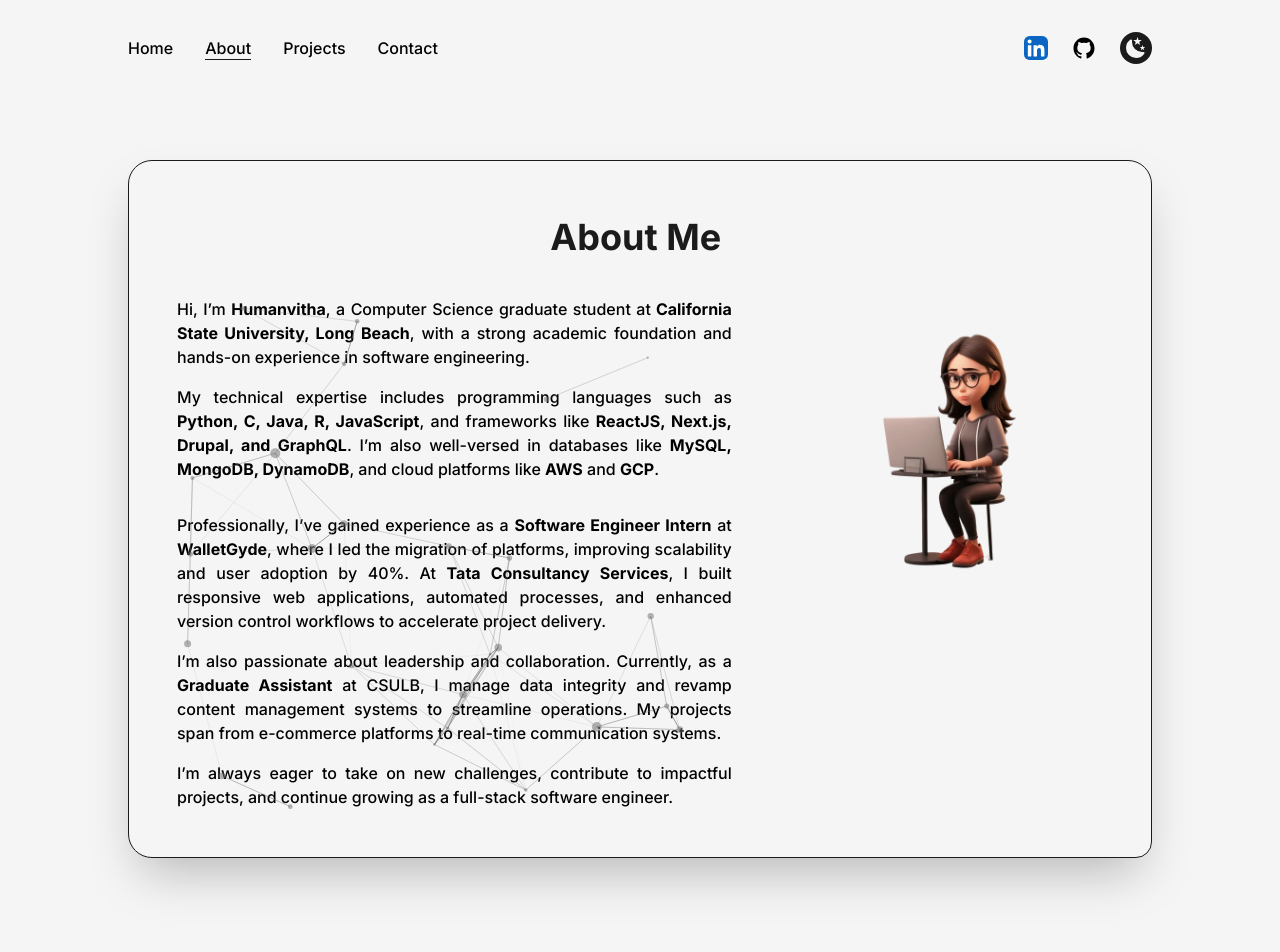
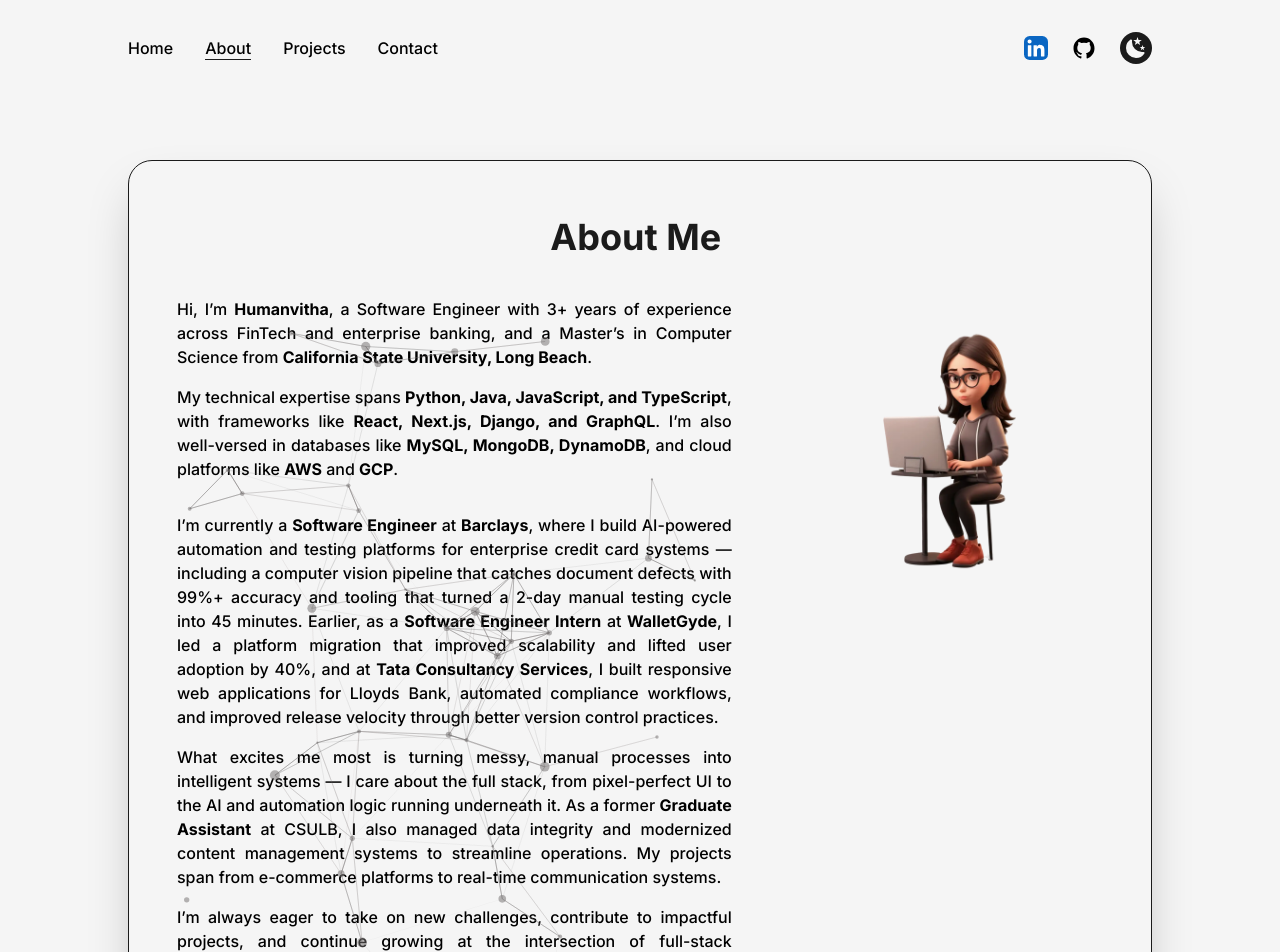
Before and after one commit to Humanvitha/Humanvitha.github.io, a Next.js app: page /about in a window 1280 px wide. Shown: the top 952 px of the page. Built offline with nearby package versions, Linux system fonts and the light colour scheme.

Commit message:
Revise about section with updated experience
Updated personal introduction and professional experience details, highlighting current role at Barclays and previous internships.

```diff
--- a/src/pages/about.js
+++ b/src/pages/about.js
@@ -40,27 +40,71 @@
                 <ParticlesContainer />
 
                 {/* Intro Section */}
-                <motion.div
+                                <motion.div
                   initial={{ opacity: 0, y: 20 }}
                   animate={{ opacity: 1, y: 0 }}
                   transition={{ duration: 0.8 }}
                 >
                   <p className="font-medium text-justify mb-4">
-                    Hi, I’m <strong>Humanvitha</strong>, a Computer Science
-                    graduate student at
-                    <strong> California State University, Long Beach</strong>,
-                    with a strong academic foundation and hands-on experience in
-                    software engineering.
+                    Hi, I’m <strong>Humanvitha</strong>, a Software Engineer
+                    with 3+ years of experience across FinTech and enterprise
+                    banking, and a Master’s in Computer Science from{" "}
+                    <strong>California State University, Long Beach</strong>.
                   </p>
                   <p className="font-medium text-justify mb-4">
-                    My technical expertise includes programming languages such
-                    as <strong>Python, C, Java, R, JavaScript</strong>, and
-                    frameworks like{" "}
-                    <strong>ReactJS, Next.js, Drupal, and GraphQL</strong>. I’m
+                    My technical expertise spans{" "}
+                    <strong>Python, Java, JavaScript, and TypeScript</strong>,
+                    with frameworks like{" "}
+                    <strong>React, Next.js, Django, and GraphQL</strong>. I’m
                     also well-versed in databases like{" "}
                     <strong>MySQL, MongoDB, DynamoDB</strong>, and cloud
-                    platforms like <strong>AWS</strong> and <strong>GCP</strong>
-                    .
+                    platforms like <strong>AWS</strong> and <strong>GCP</strong>.
+                  </p>
+                </motion.div>
+
+                {/* Professional Experience Section */}
+                <motion.div
+                  initial={{ opacity: 0, y: 20 }}
+                  animate={{ opacity: 1, y: 0 }}
+                  transition={{ duration: 0.8, delay: 0.2 }}
+                >
+                  <p className="my-4 font-medium text-justify">
+                    I’m currently a <strong>Software Engineer</strong> at{" "}
+                    <strong>Barclays</strong>, where I build AI-powered
+                    automation and testing platforms for enterprise credit
+                    card systems — including a computer vision pipeline that
+                    catches document defects with 99%+ accuracy and tooling
+                    that turned a 2-day manual testing cycle into 45 minutes.
+                    Earlier, as a <strong>Software Engineer Intern</strong> at{" "}
+                    <strong>WalletGyde</strong>, I led a platform migration
+                    that improved scalability and lifted user adoption by
+                    40%, and at <strong>Tata Consultancy Services</strong>, I
+                    built responsive web applications for Lloyds Bank,
+                    automated compliance workflows, and improved release
+                    velocity through better version control practices.
+                  </p>
+                </motion.div>
+
+                {/* Leadership and Collaboration Section */}
+                <motion.div
+                  initial={{ opacity: 0, y: 20 }}
+                  animate={{ opacity: 1, y: 0 }}
+                  transition={{ duration: 0.8, delay: 0.4 }}
+                >
+                  <p className="font-medium text-justify">
+                    What excites me most is turning messy, manual processes
+                    into intelligent systems — I care about the full stack,
+                    from pixel-perfect UI to the AI and automation logic
+                    running underneath it. As a former{" "}
+                    <strong>Graduate Assistant</strong> at CSULB, I also
+                    managed data integrity and modernized content management
+                    systems to streamline operations. My projects span from
+                    e-commerce platforms to real-time communication systems.
+                  </p>
+                  <p className="font-medium text-justify mt-4">
+                    I’m always eager to take on new challenges, contribute to
+                    impactful projects, and continue growing at the
+                    intersection of full-stack engineering and applied AI.
                   </p>
                 </motion.div>
 
```
